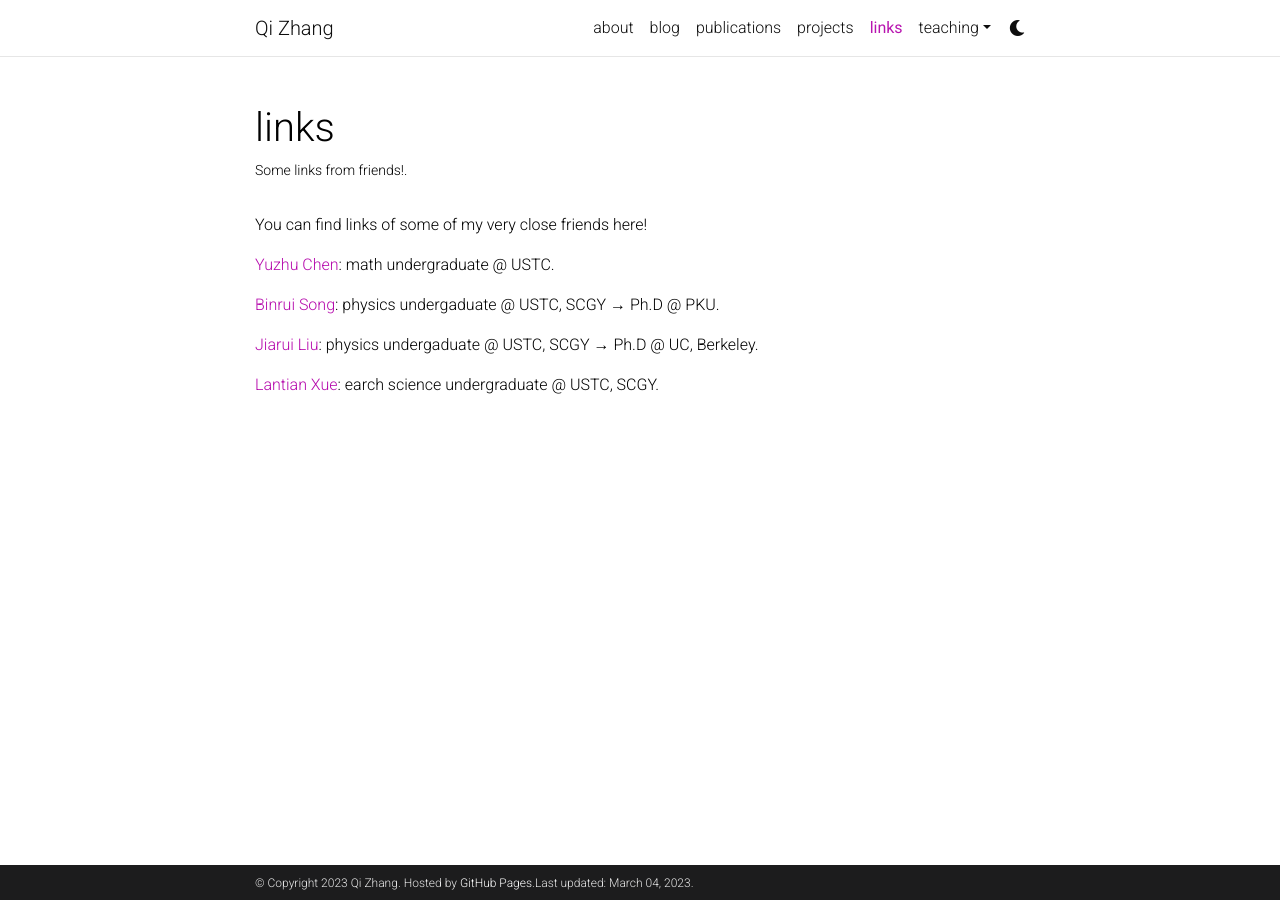
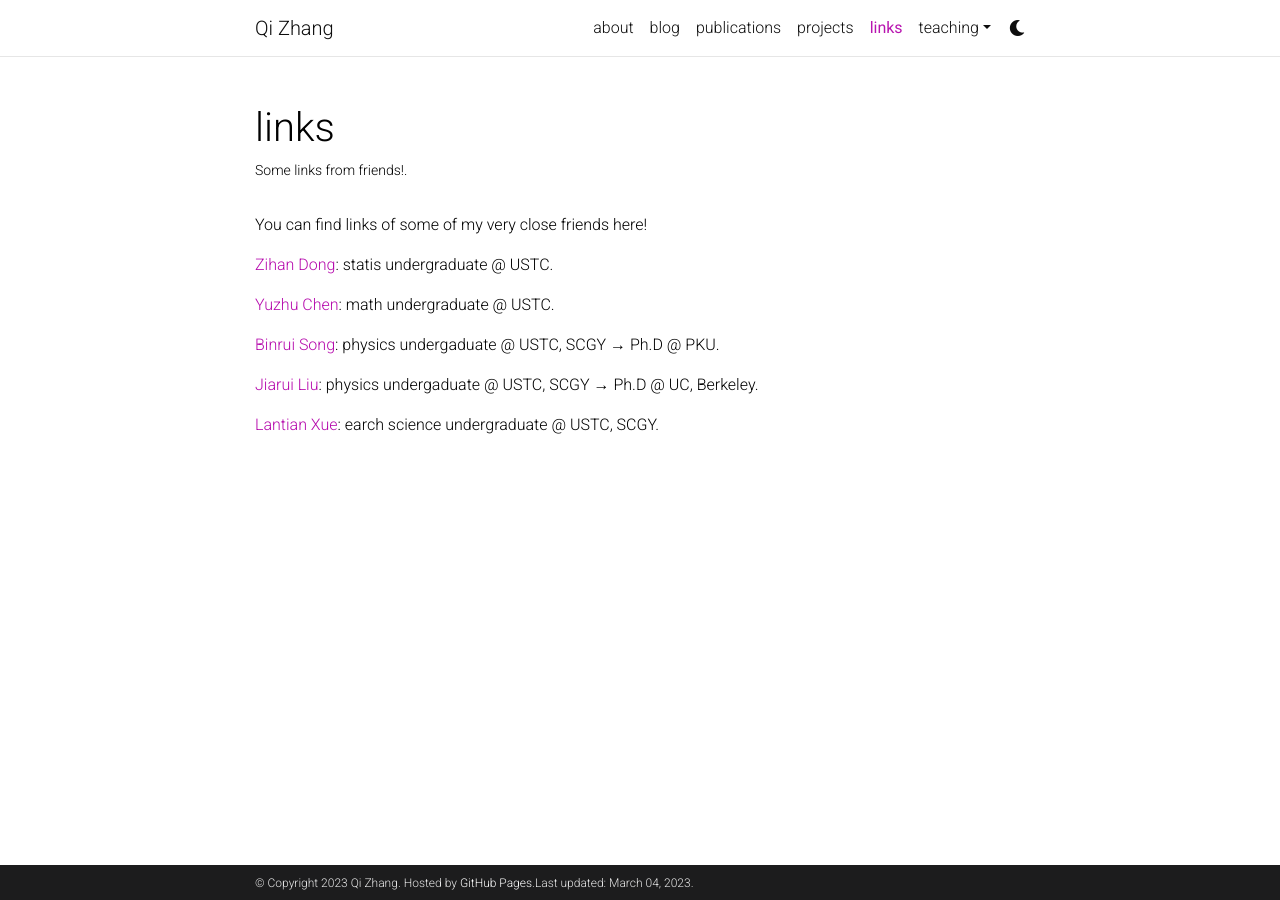
Before and after one commit to Vermillion-de/Vermillion-de.github.io, a Jekyll site: the page built from _pages/links.md, in a window 1280 px wide. Built offline with Jekyll 4.4.1, drawn with Linux system fonts in a browser that asks for light colours; comment, search, counter and statistics services are not loaded; a style sheet for code colours, icons or effects is not loaded.

Commit message:
add Zihan Dong

```diff
--- a/_pages/links.md
+++ b/_pages/links.md
@@ -8,11 +8,12 @@ nav_order: 5
 ---
 You can find links of some of my very close friends here!
 
+[Zihan Dong](https://home.ustc.edu.cn/~andong): statis undergraduate @ USTC.
+
 [Yuzhu Chen](https://cyzkrau.github.io): math undergraduate @ USTC.
 
 [Binrui Song](https://home.ustc.edu.cn/~songbr/): physics undergaduate @ USTC, SCGY → Ph.D @ PKU.
 
 [Jiarui Liu](https://home.ustc.edu.cn/~ljr145733/): physics undergaduate @ USTC, SCGY → Ph.D @ UC, Berkeley.
 
-
 [Lantian Xue](https://xuelantian.com/): earch science undergraduate @ USTC, SCGY.
```
